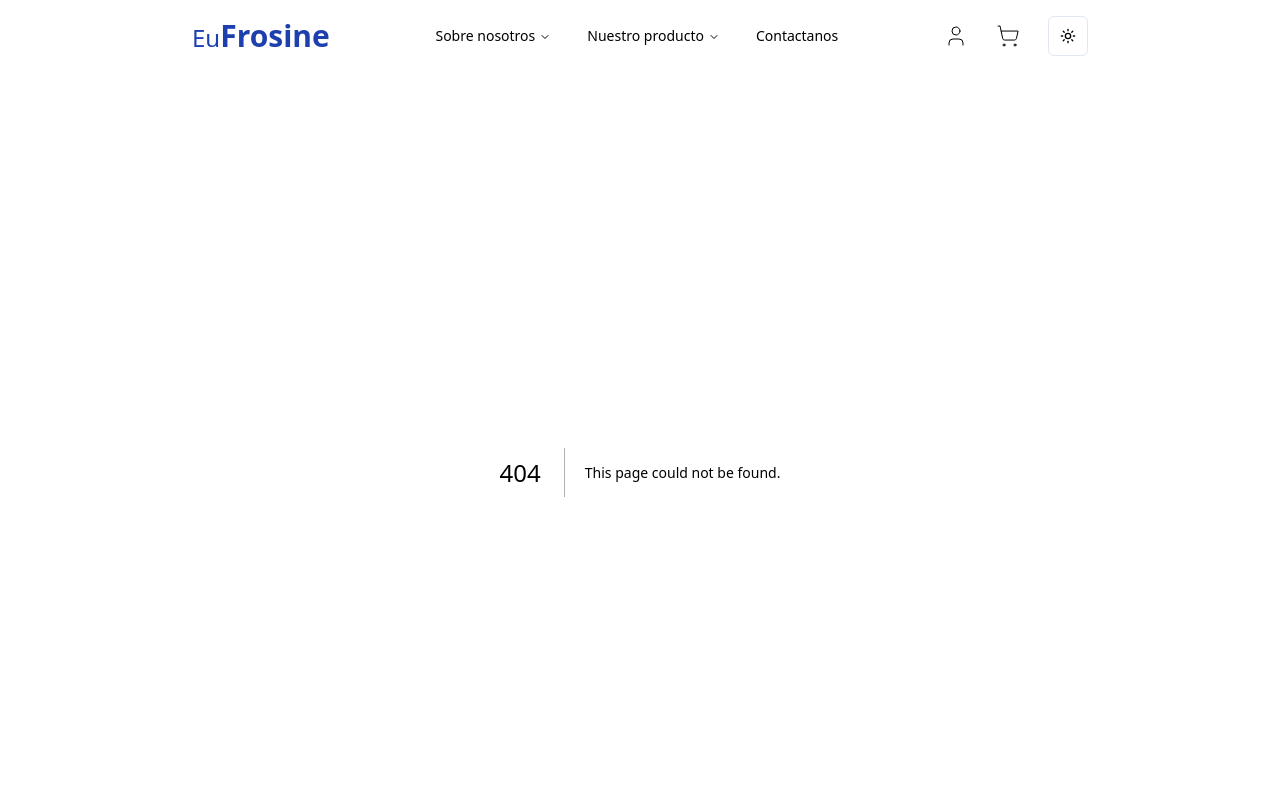
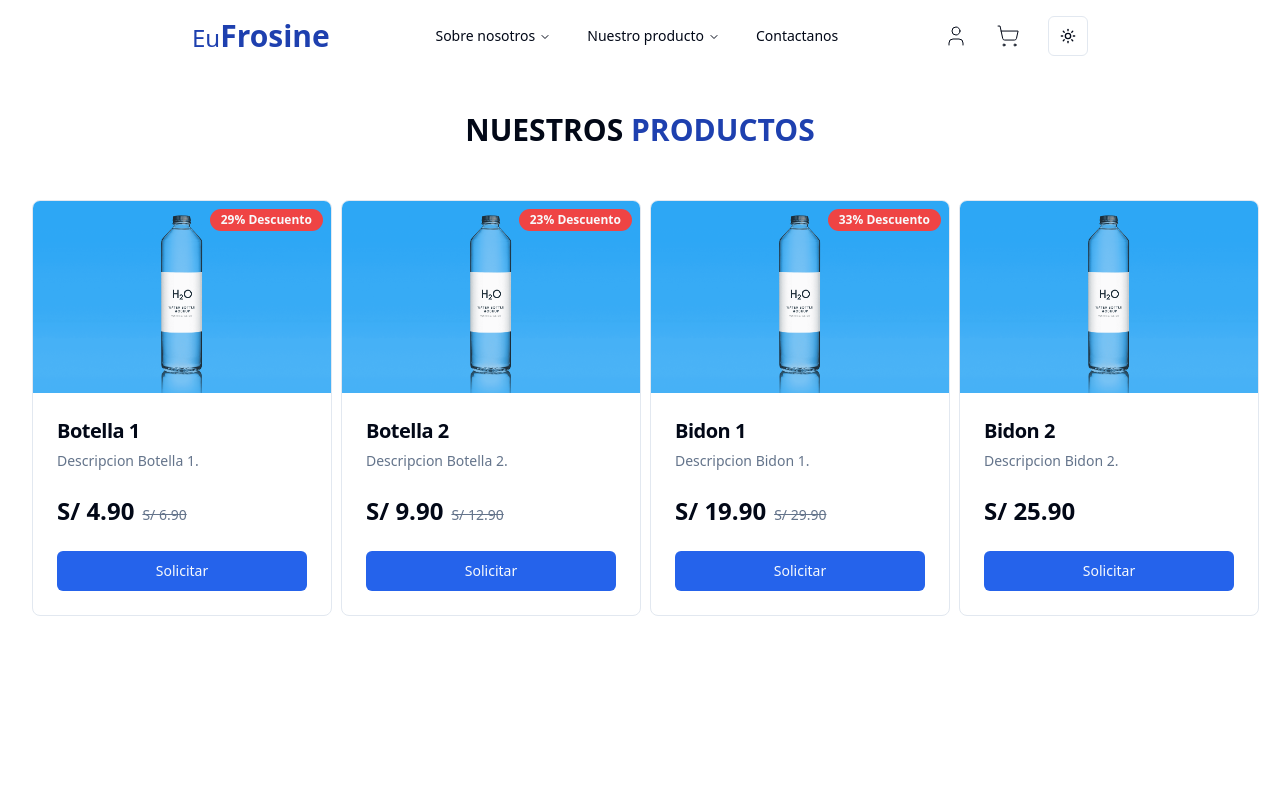
Before and after one commit to JoseSanchez90/frontend-eufrosine-web, a Next.js app: page /productos in a window 1280 px wide. Before the commit this address had no page. Shown: the top 800 px of the page. Built offline with nearby package versions, Linux system fonts and the light colour scheme.

Commit message:
update products.tsx

```diff
--- /dev/null
+++ b/app/(routes)/productos/page.tsx
@@ -0,0 +1,41 @@
+import { ProductCard } from "@/components/productCard"
+
+const PageProducts = () => {
+  return (
+    <main className="min-h-screen p-8 flex flex-col items-center sm:gap-5 sm:pt-10">
+      <h1 className="text-xl sm:text-3xl font-bold text-center mb-8">NUESTROS <span className="text-xl sm:text-3xl font-bold text-blue-800 dark:text-blue-500">PRODUCTOS</span></h1>
+      <div className="grid grid-cols-1 sm:grid-cols-2 lg:grid-cols-4 gap-5">
+        <ProductCard
+          title="Botella 1"
+          description="Descripcion Botella 1."
+          imageUrl="/app/img/bottle.png"
+          price={6.90}
+          offerPrice={4.90}
+        />
+        <ProductCard
+          title="Botella 2"
+          description="Descripcion Botella 2."
+          imageUrl="/app/img/bottle.png"
+          price={12.90}
+          offerPrice={9.90}
+        />
+        <ProductCard
+          title="Bidon 1"
+          description="Descripcion Bidon 1."
+          imageUrl="/app/img/bottle.png"
+          price={29.90}
+          offerPrice={19.90}
+        />
+        <ProductCard
+          title="Bidon 2"
+          description="Descripcion Bidon 2."
+          imageUrl="/app/img/bottle.png  "
+          price={25.90}
+          offerPrice={null}
+        />
+      </div>
+    </main>
+  )
+}
+
+export default PageProducts
--- a/components/footer.tsx
+++ b/components/footer.tsx
@@ -27,6 +27,7 @@ const Footer = () => {
 
     return (
         <footer className="w-full h-full my-4">
+            <Separator/>
             <div className="grid grid-cols-2 gap-4 md:grid-cols-5 mx-auto p-4 py-2 justify-between ">
 
                 <div className="grid grid-rows-2 md:flex flex-col justify-center items-center">
--- a/components/items-menu-mobile.tsx
+++ b/components/items-menu-mobile.tsx
@@ -17,8 +17,7 @@ const ItemsMenuMobile = () => {
                 <div className="flex flex-col gap-2">
                     <Link href="/nosotros" className="block" onClick={closePopover}>Quienes Somos</Link>
                     <Link href="/mision-vision" className="block" onClick={closePopover}>Mision / Vision</Link>
-                    <Link href="/blog" className="block" onClick={closePopover}>Blog</Link>
-                    <Link href="/nuestros-productos" className="block" onClick={closePopover}>Nuestros Productos</Link>
+                    <Link href="/productos" className="block" onClick={closePopover}>Nuestros Productos</Link>
                 </div>
             </PopoverContent>
         </Popover>
--- a/components/menu-list.tsx
+++ b/components/menu-list.tsx
@@ -23,14 +23,11 @@ const MenuList = () => {
           <NavigationMenuTrigger>Sobre nosotros</NavigationMenuTrigger>
           <NavigationMenuContent>
             <ul className="grid gap-3 p-4 md:w-[400px] lg:w-[500px] lg:grid-cols-[.75fr_1fr]">
-              <li className="row-span-3">
+              <li className="row-span-2">
                 <NavigationMenuLink asChild>
-                  <a
-                    className="flex h-full w-full select-none flex-col justify-end rounded-md bg-gradient-to-b from-muted/50 to-muted p-6 no-underline outline-none focus:shadow-md"
-                    href="/"
-                  >
-                    <Image src={eufrosine} alt="Logo de la empresa" width={100} />
-                    <div className="mb-2 mt-4 text-lg font-bold">
+                  <a className="flex h-full w-full select-none flex-col justify-end rounded-md bg-gradient-to-b from-muted/50 to-muted p-6 no-underline outline-none focus:shadow-md" href="/">
+                    <Image src={eufrosine} alt="Logo de la empresa" width={60} />
+                    <div className="my-2 text-lg font-bold">
                       EuFrosine
                     </div>
                     <p className="text-sm text-gray-600 italic font-semibold leading-tight text-muted-foreground">
@@ -44,9 +41,6 @@ const MenuList = () => {
               </ListItem>
               <ListItem href="/mision-vision" title="Mision y Vision">
                 Te contamos cuales son nuestras priopridades.
-              </ListItem>
-              <ListItem href="/blog" title="Blog">
-                Explora y conoce más acerca del Agua de Mesa.
               </ListItem>
             </ul>
           </NavigationMenuContent>
@@ -104,7 +98,7 @@ const components: { title: string; href: string; description: string }[] = [
     },
     {
       title: "Explorar",
-      href: "/docs/primitives/scroll-area",
+      href: "/productos",
       description: "Encuentra todos nuestros productos."
     },
 ]
--- /dev/null
+++ b/components/productCard.tsx
@@ -0,0 +1,58 @@
+import Image from "next/image"
+import { Badge } from "@/components/ui/badge"
+import { Button } from "@/components/ui/button"
+import { Card, CardContent, CardDescription, CardFooter, CardHeader, CardTitle } from "@/components/ui/card"
+
+interface ProductCardProps {
+  title: string
+  description: string
+  imageUrl: string
+  price: number | null
+  offerPrice?: number | null
+}
+
+export function ProductCard({ title, description, imageUrl, price, offerPrice }: ProductCardProps) {
+  const discount = price && offerPrice ? Math.round((1 - offerPrice / price) * 100) : 0
+
+  const formatPrice = (value: number | null) => {
+    return value != null ? `S/ ${value.toFixed(2)}` : "N/A"
+  }
+
+  return (
+    <Card className="w-[300px] overflow-hidden">
+      <div className="relative h-48 w-full">
+        <Image
+          src={imageUrl}
+          alt={title}
+          layout="fill"
+          objectFit="cover"
+          className="transition-transform duration-300 ease-in-out hover:scale-110"
+        />
+        {offerPrice && price && offerPrice < price && (
+          <Badge className="absolute top-2 right-2 bg-red-500">{discount}% Descuento</Badge>
+        )}
+      </div>
+      <CardHeader>
+        <CardTitle className="text-xl">{title}</CardTitle>
+        <CardDescription>{description}</CardDescription>
+      </CardHeader>
+      <CardContent>
+        <div className="flex items-center justify-between">
+          <div className="flex items-baseline gap-2">
+            {offerPrice && price && offerPrice < price ? (
+              <>
+                <span className="text-2xl font-bold">{formatPrice(offerPrice)}</span>
+                <span className="text-sm text-muted-foreground line-through">{formatPrice(price)}</span>
+              </>
+            ) : (
+              <span className="text-2xl font-bold">{formatPrice(price)}</span>
+            )}
+          </div>
+        </div>
+      </CardContent>
+      <CardFooter>
+        <Button className="w-full">Solicitar</Button>
+      </CardFooter>
+    </Card>
+  )
+}
--- /dev/null
+++ b/components/ui/badge.tsx
@@ -0,0 +1,36 @@
+import * as React from "react"
+import { cva, type VariantProps } from "class-variance-authority"
+
+import { cn } from "@/lib/utils"
+
+const badgeVariants = cva(
+  "inline-flex items-center rounded-full border px-2.5 py-0.5 text-xs font-semibold transition-colors focus:outline-none focus:ring-2 focus:ring-ring focus:ring-offset-2",
+  {
+    variants: {
+      variant: {
+        default:
+          "border-transparent bg-primary text-primary-foreground hover:bg-primary/80",
+        secondary:
+          "border-transparent bg-secondary text-secondary-foreground hover:bg-secondary/80",
+        destructive:
+          "border-transparent bg-destructive text-destructive-foreground hover:bg-destructive/80",
+        outline: "text-foreground",
+      },
+    },
+    defaultVariants: {
+      variant: "default",
+    },
+  }
+)
+
+export interface BadgeProps
+  extends React.HTMLAttributes<HTMLDivElement>,
+    VariantProps<typeof badgeVariants> {}
+
+function Badge({ className, variant, ...props }: BadgeProps) {
+  return (
+    <div className={cn(badgeVariants({ variant }), className)} {...props} />
+  )
+}
+
+export { Badge, badgeVariants }
```
Also changed, not shown: public/app/img/bottle.png (added).
